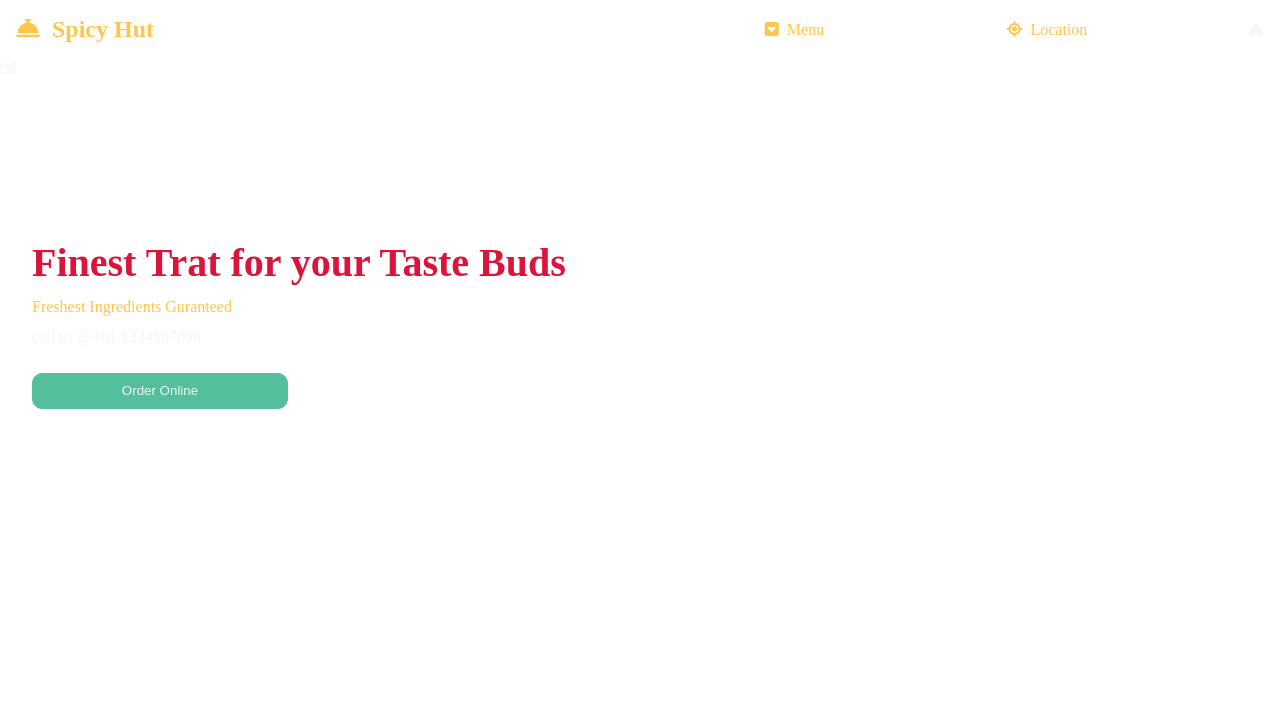
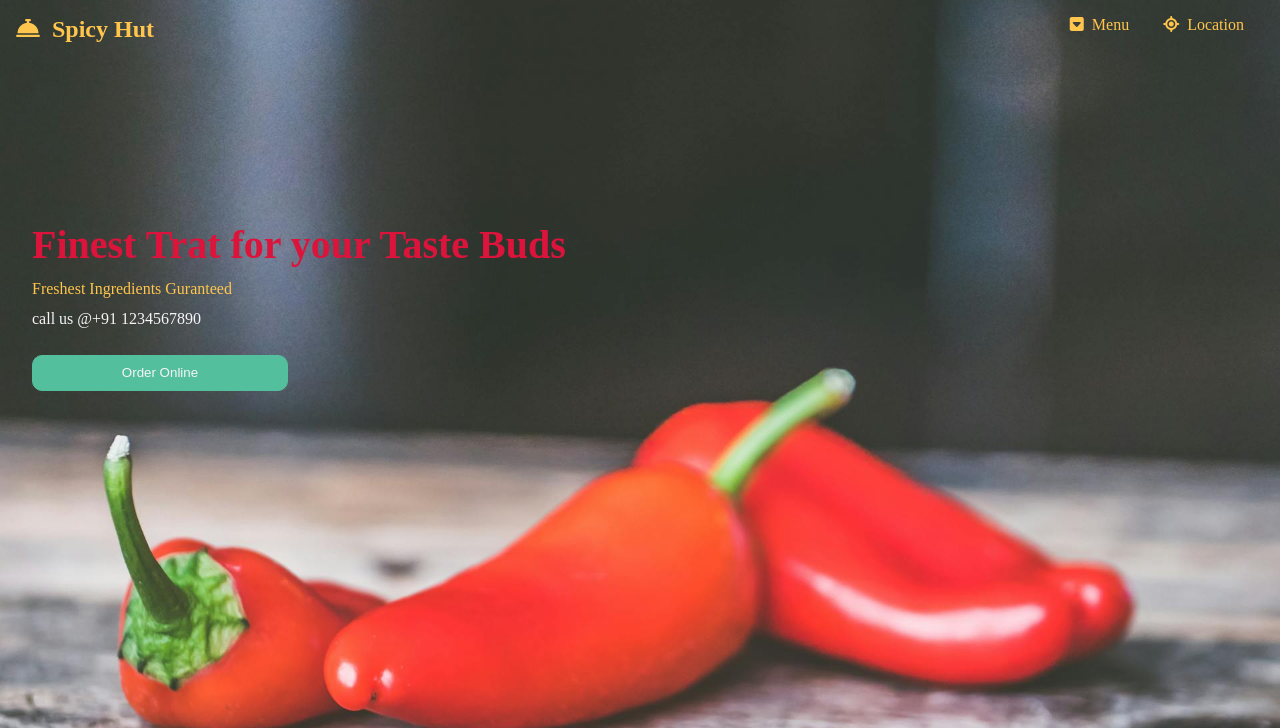
Before and after one commit to vigneshanandhamurugan/avicky2112, a plain HTML site: page index.html in a window 1280 px wide. Shown: the top 728 px of the page. Drawn offline with Linux system fonts and the light colour scheme.

Commit message:
fix css image bug

```diff
--- a/index.html
+++ b/index.html
@@ -4,7 +4,8 @@
     <meta charset="UTF-8">
     <meta name="viewport" content="width=device-width, initial-scale=1.0">
     <title>Spicy Hut - Restaurant in Chennai</title>
-    <link rel="stylesheet" href="style.css">
+    <link rel="stylesheet" href="/style.css">
+
     <link rel="stylesheet" href="https://cdnjs.cloudflare.com/ajax/libs/font-awesome/6.7.2/css/all.min.css">
 </head>
 <body>
@@ -12,11 +13,10 @@
         <header>
             <a href="index.html" id="logo"><h2><i class="fa-solid fa-bell-concierge"></i>Spicy Hut</h2></a>
         <nav>
-            <a href=""><i class="fa-solid fa-square-caret-down"></i>Menu</a>
-            <a href=""><i class="fa-solid fa-location-crosshairs"></i>Location</a>
-            <i class="fa-solid fa-bell-concierge"></i>
+            <a href="#menuheading"><i class="fa-solid fa-square-caret-down"></i>Menu</a>
+            <a href="#locheading"><i class="fa-solid fa-location-crosshairs"></i>Location</a>
         </nav>
-        </header>￼
+        </header>
          <div class="maintext">
                 <div class="tagline1">
                     Finest Trat for your Taste Buds
--- a/style.css
+++ b/style.css
@@ -12,7 +12,7 @@ body,h2{
 }
 .landing
 {
-background-image: url('../img/pexels-thepaintedsquare-858094.jpg');
+background-image: url('/pexels-thepaintedsquare-858094.jpg');
 background-size: cover;
 background-position: center;
 height: 100vh;
@@ -40,16 +40,9 @@ header
 {
     color: var(--red);
 }
-nav
-{
-    flex: 2;
-    display: flex;
-    align-items: center;
-}
-nav a
-{
-    flex:1;
-
+nav a{
+    margin-left: 10px;
+    margin-right: 20px;
 }
 nav a:hover
 {
```
